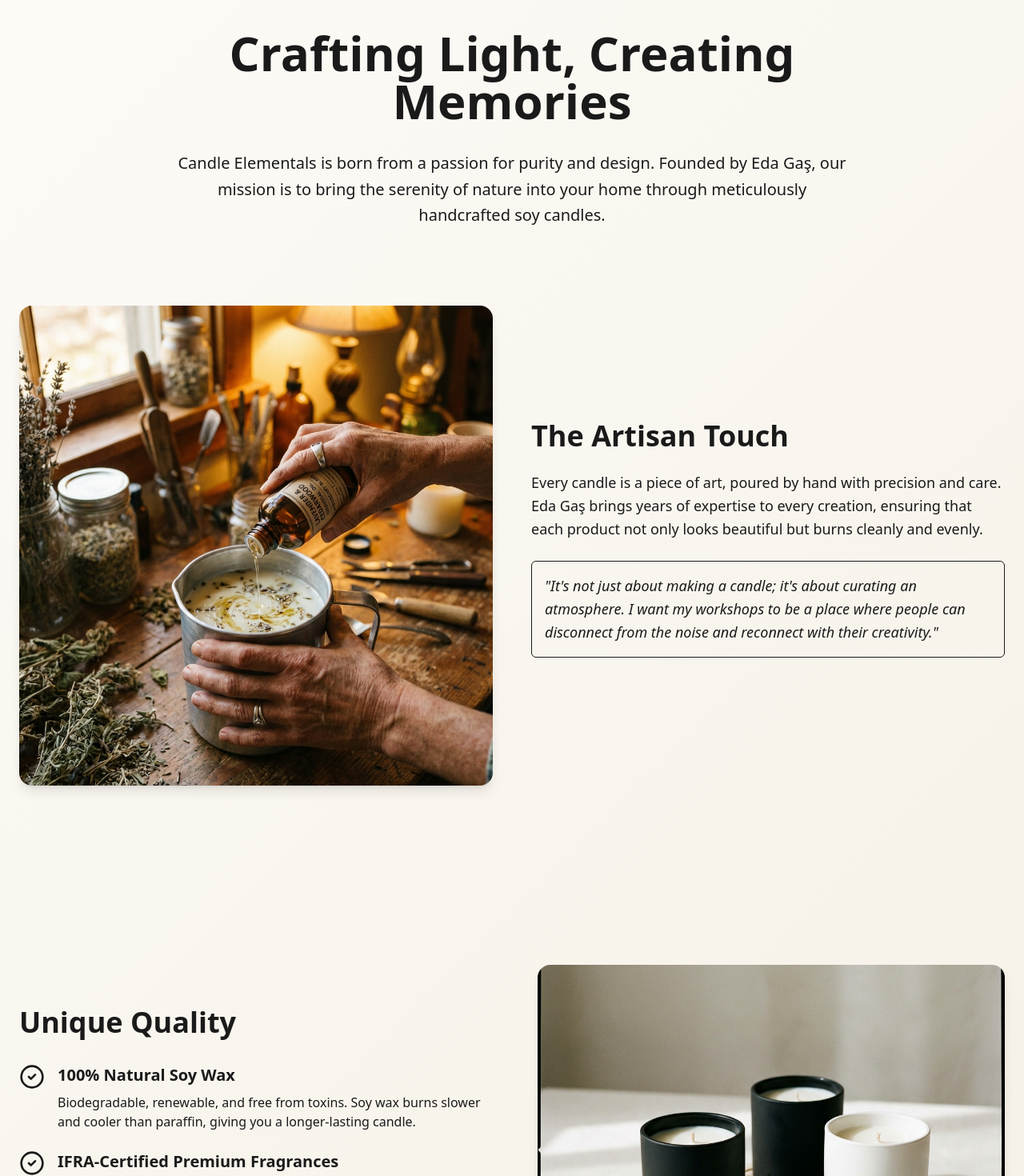
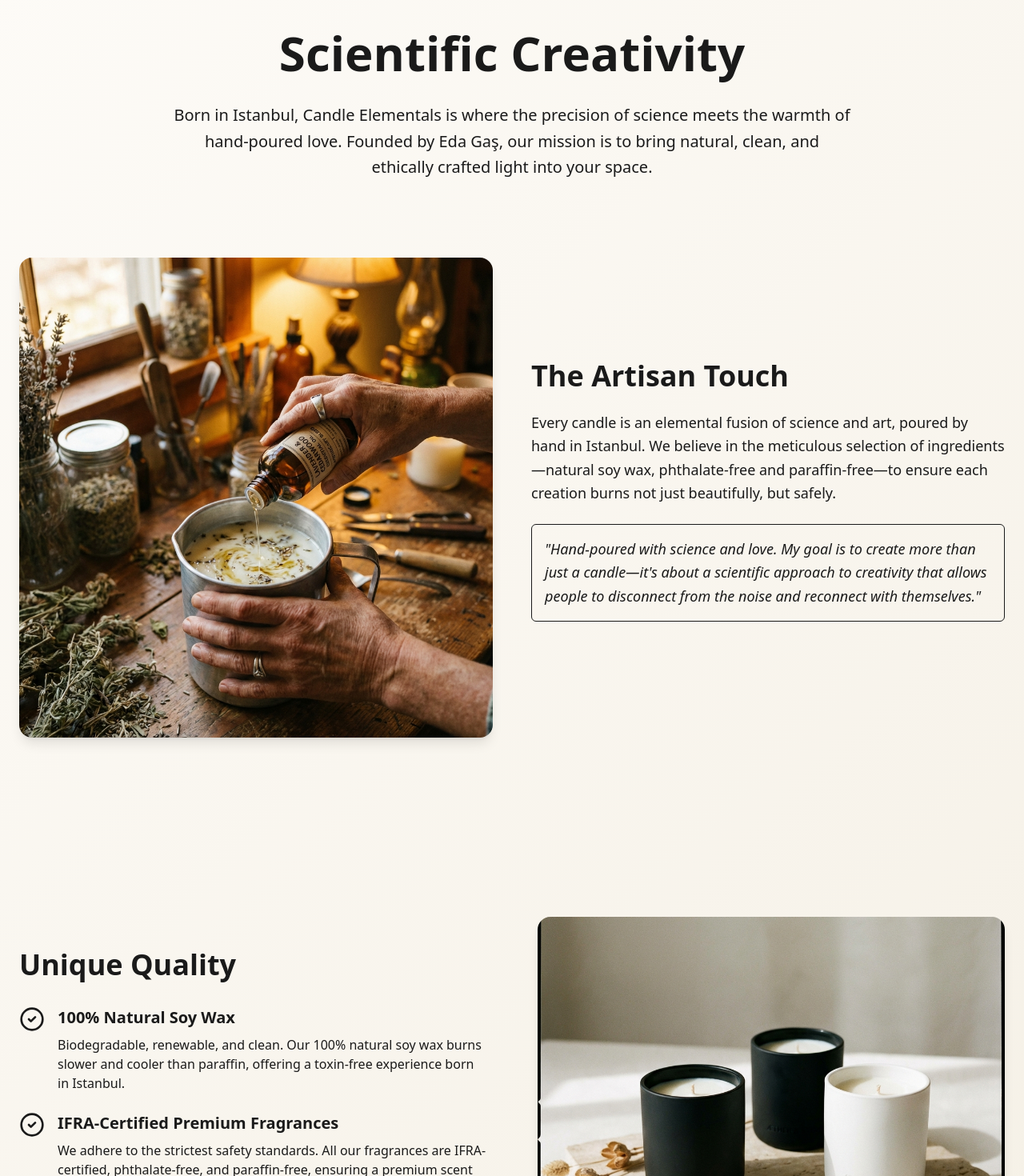
Before and after one commit to firkankurt-ds/candle-elementals, a Next.js app: page /about in a window 1280 px wide. Shown: the part 60-1530 px from the top of the page at 80% size. Built offline with nearby package versions, Linux system fonts and the light colour scheme.

Commit message:
feat: update biography and philosophy for scientific creativity theme

```diff
--- a/app/about/page.tsx
+++ b/app/about/page.tsx
@@ -15,7 +15,7 @@
                     transition={{ duration: 0.8 }}
                     className="text-4xl md:text-5xl lg:text-6xl font-serif font-bold mb-8"
                 >
-                    Crafting Light, Creating Memories
+                    Scientific Creativity
                 </motion.h1>
                 <motion.p
                     initial={{ opacity: 0, y: 20 }}
@@ -23,7 +23,7 @@
                     transition={{ duration: 0.8, delay: 0.2 }}
                     className="text-lg md:text-xl text-muted-foreground leading-relaxed"
                 >
-                    Candle Elementals is born from a passion for purity and design. Founded by Eda Gaş, our mission is to bring the serenity of nature into your home through meticulously handcrafted soy candles.
+                    Born in Istanbul, Candle Elementals is where the precision of science meets the warmth of hand-poured love. Founded by Eda Gaş, our mission is to bring natural, clean, and ethically crafted light into your space.
                 </motion.p>
             </div>
 
@@ -53,11 +53,11 @@
                     >
                         <h2 className="text-3xl md:text-4xl font-serif font-bold">The Artisan Touch</h2>
                         <p className="text-muted-foreground text-lg leading-relaxed">
-                            Every candle is a piece of art, poured by hand with precision and care. Eda Gaş brings years of expertise to every creation, ensuring that each product not only looks beautiful but burns cleanly and evenly.
+                            Every candle is an elemental fusion of science and art, poured by hand in Istanbul. We believe in the meticulous selection of ingredients—natural soy wax, phthalate-free and paraffin-free—to ensure each creation burns not just beautifully, but safely.
                         </p>
                         <div className="p-4 border border-primary/20 bg-primary/5 rounded-md my-4">
                             <p className="text-primary italic text-lg leading-relaxed">
-                                "It's not just about making a candle; it's about curating an atmosphere. I want my workshops to be a place where people can disconnect from the noise and reconnect with their creativity."
+                                "Hand-poured with science and love. My goal is to create more than just a candle—it's about a scientific approach to creativity that allows people to disconnect from the noise and reconnect with themselves."
                             </p>
                         </div>
                     </motion.div>
@@ -82,7 +82,7 @@
                                     <div>
                                         <h3 className="text-xl font-bold mb-2">100% Natural Soy Wax</h3>
                                         <p className="text-secondary-foreground/80">
-                                            Biodegradable, renewable, and free from toxins. Soy wax burns slower and cooler than paraffin, giving you a longer-lasting candle.
+                                            Biodegradable, renewable, and clean. Our 100% natural soy wax burns slower and cooler than paraffin, offering a toxin-free experience born in Istanbul.
                                         </p>
                                     </div>
                                 </div>
@@ -91,7 +91,7 @@
                                     <div>
                                         <h3 className="text-xl font-bold mb-2">IFRA-Certified Premium Fragrances</h3>
                                         <p className="text-secondary-foreground/80">
-                                            We adhere to the strictest safety standards set by the International Fragrance Association. non-toxic, phthalate-free, and safe for your home.
+                                            We adhere to the strictest safety standards. All our fragrances are IFRA-certified, phthalate-free, and paraffin-free, ensuring a premium scent experience without compromise.
                                         </p>
                                     </div>
                                 </div>
--- a/app/page.tsx
+++ b/app/page.tsx
@@ -7,10 +7,9 @@
       <Hero />
       <section className="py-24 bg-background">
         <div className="container mx-auto px-4 text-center">
-          <h2 className="text-3xl font-serif mb-4">The Essence of Purity</h2>
+          <h2 className="text-3xl font-serif mb-4">Scientific Creativity</h2>
           <p className="max-w-2xl mx-auto text-muted-foreground mb-8">
-            We craft our candles using 100% natural soy wax and IFRA-certified premium fragrances.
-            Experience a clean burn and a scent that lingers.
+            Hand-poured with science and love. We create natural, phthalate-free, and paraffin-free soy candles that bring Istanbul's elemental beauty into your space.
           </p>
           <a href="/about" className="text-primary hover:underline underline-offset-4 text-sm font-medium uppercase tracking-widest">
             Read Our Story
--- a/components/home/Hero.tsx
+++ b/components/home/Hero.tsx
@@ -39,7 +39,7 @@
                     transition={{ duration: 1, delay: 0.5 }}
                 >
                     <p className="text-lg md:text-xl lg:text-2xl font-light text-white/90 mb-10 max-w-2xl mx-auto leading-relaxed">
-                        Experience the elegance of 100% Soy Wax & IFRA-Certified Premium Fragrances. Handcrafted to perfection.
+                        Natural & Clean Soy Wax Candles. Phthalate-free • Paraffin-free. Hand-poured with science and love in Istanbul.
                     </p>
                 </motion.div>
 
--- a/components/shared/Footer.tsx
+++ b/components/shared/Footer.tsx
@@ -12,7 +12,7 @@
                     <div className="space-y-4">
                         <h3 className="text-2xl font-serif text-primary">Candle Elementals</h3>
                         <p className="text-secondary-foreground/70 max-w-xs text-sm leading-relaxed">
-                            Crafting memories through scent. 100% Soy Wax, IFRA-Certified Premium Fragrances. Hand-poured with precision and passion.
+                            Natural & Clean Scented Soy Wax Candles. Phthalate-free • Paraffin-free. Hand-poured with science and love in Istanbul.
                         </p>
                     </div>
 
--- a/public/content.json
+++ b/public/content.json
@@ -1,12 +1,12 @@
 [
     {
         "section": "biography",
-        "title": "Crafting Light, Creating Memories",
-        "content": "CandleElements is born from a passion for purity and design. Founded by Eda Gaş, our mission is to bring the serenity of nature into your home through meticulously handcrafted soy candles. [USER: Please replace this text with Eda's specific biography, focusing on her journey, inspiration, and background.]"
+        "title": "Scientific Creativity",
+        "content": "Born in Istanbul, Candle Elementals is where the precision of science meets the warmth of hand-poured love. Founded by Eda Gaş, we create natural, clean, and ethically crafted soy candles for modern living."
     },
     {
         "section": "philosophy",
-        "title": "The Artisan Touch",
-        "content": "Every candle is a piece of art, poured by hand with precision and care. Eda Gaş brings years of expertise to every creation, ensuring that each product not only looks beautiful but burns cleanly and evenly. 'It's not just about making a candle; it's about curating an atmosphere. I want my workshops to be a place where people can disconnect from the noise and reconnect with their creativity.' [USER: Update with a specific quote or philosophy statement from Eda.]"
+        "title": "Science & Love",
+        "content": "Every candle is an elemental fusion of science and art, poured by hand with precision. 'Hand-poured with science and love. My goal is to create more than just a candle—it's about a scientific approach to creativity that allows people to reconnect with themselves.'"
     }
 ]
```
